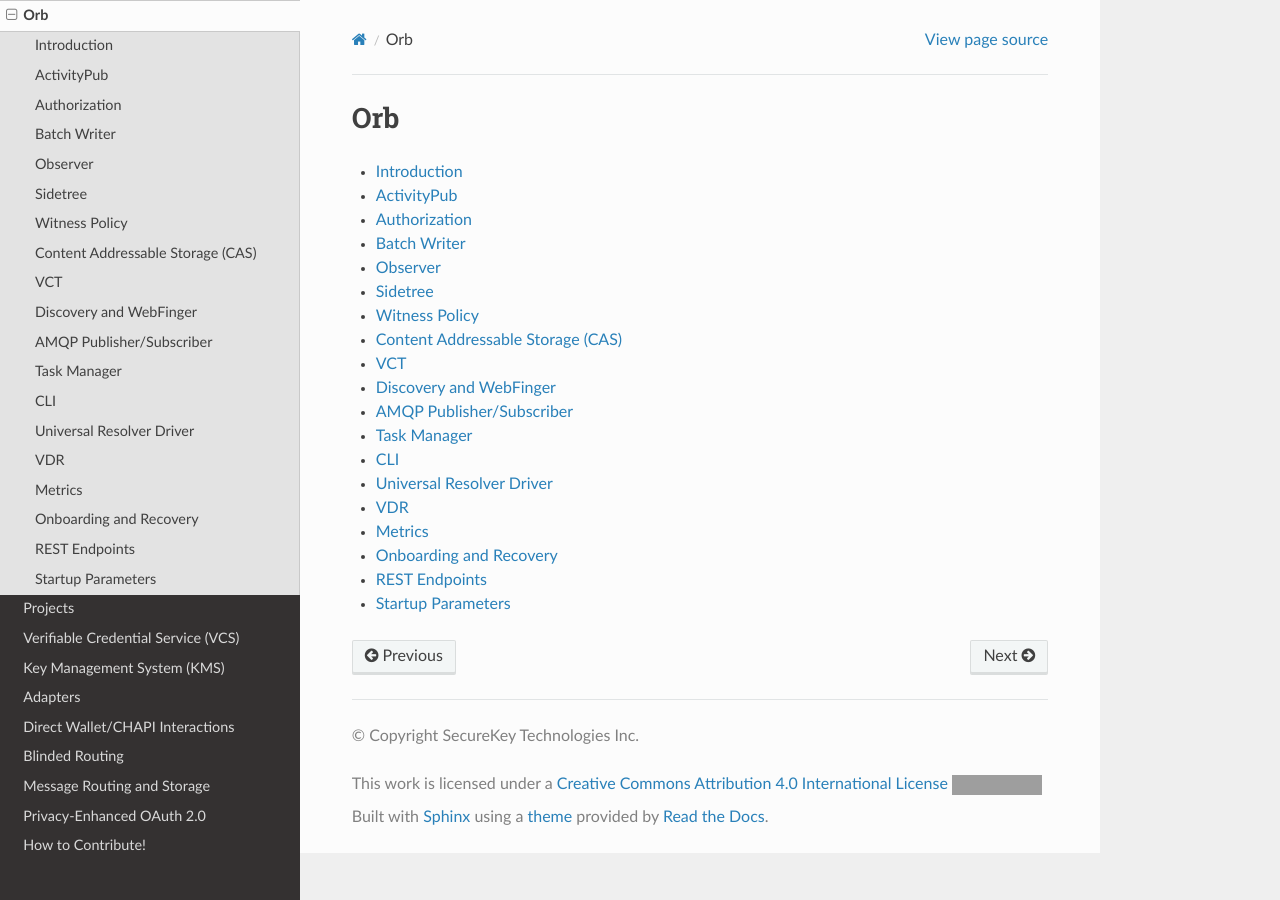
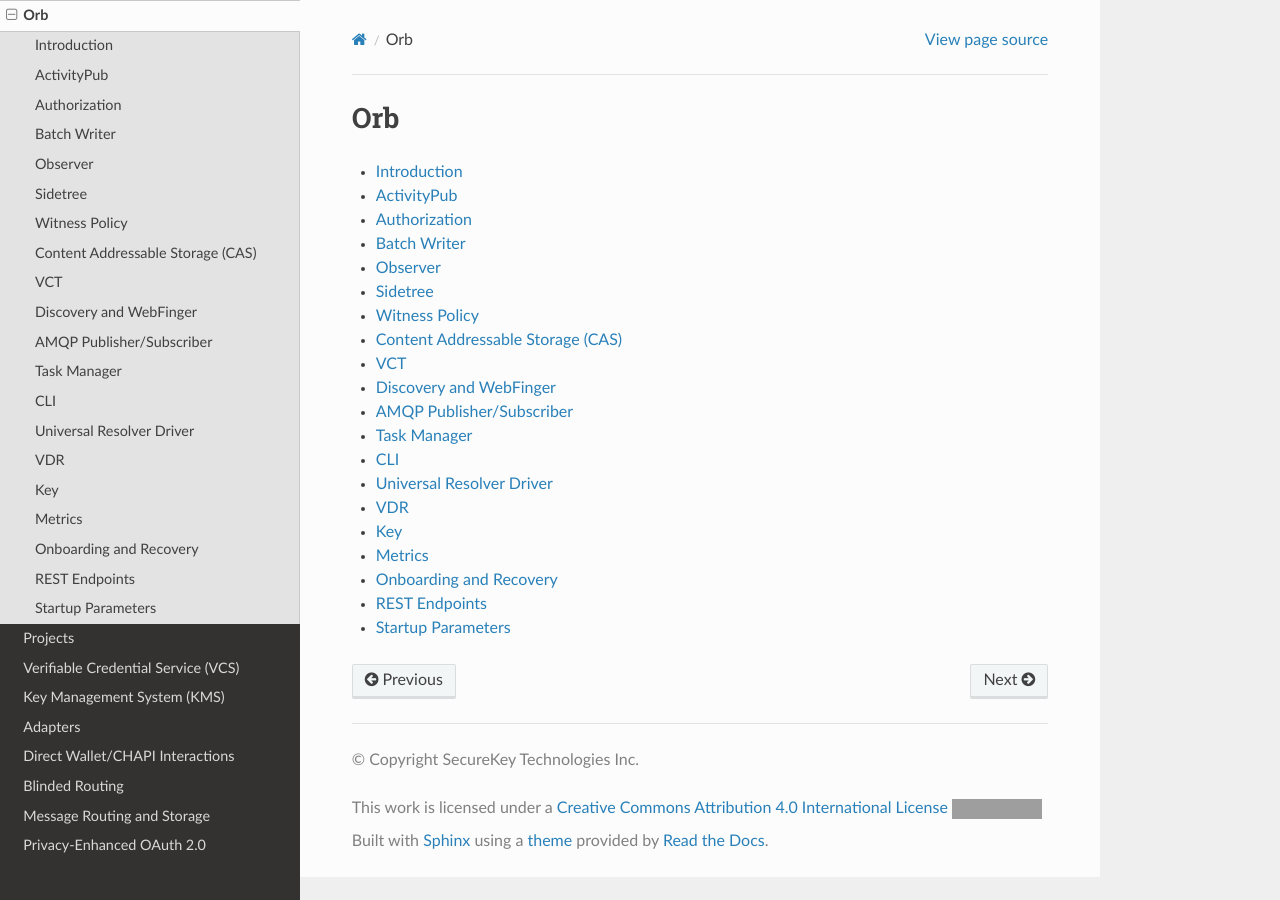
Before and after one commit to trustbloc/docs, a Sphinx documentation site: the page built from readthedocs/source/orb/index.rst, in a window 1280 px wide. Built offline with Sphinx 7.4.7 and the Read the Docs theme 2.0.0, drawn with Linux system fonts in a browser that asks for light colours; part of the change alters nothing that is shown; grey boxes are pictures that could not be loaded.

````diff
--- a/readthedocs/source/orb/index.rst
+++ b/readthedocs/source/orb/index.rst
@@ -19,6 +19,7 @@ Orb
    cli.md
    driver.md
    vdr.md
+   key.md
    metrics.md
    onboardrecover.md
    restendpoints/index.rst
--- /dev/null
+++ b/readthedocs/source/orb/key.md
@@ -0,0 +1,83 @@
+# Key
+Orb use one crypto key to do the following operations.
+
+- Sign http requests between orb servers.
+- Sign VC.
+
+## Creation
+There is two ways to create orb key.
+
+### Private key
+When Orb server start will import the private key and id into KMS sever.
+
+### Steps to create key
+- Create ed25519 private key.
+- Configure orb with value of ed25519 private key as base64.
+
+#### Example Orb Configuration
+```
+ORB_KMS_ENDPOINT=https://orb.kms
+ORB_PRIVATE_KEYS=orbkey1=9kRTh70Ut0MKPeHY3Gdv/pi8SACx6dFjaEiIHf7JDugPpXBnCHVvRbgdzYbWfCGsXdvh/Zct+AldKG4bExjHXg
+ORB_ACTIVE_KEY_ID=orbkey1
+```
+
+### KMS key id
+Key need to be created in KMS before orb server starting.
+
+#### Steps to create key
+- Create KMS keystore using KMS cli.
+- Create ed25519 key in KMS using KMS cli.
+- Configure orb with key id.
+
+#### Example Orb Configuration
+```
+ORB_KMS_STORE_ENDPOINT=https://orb.kms/keystore
+ORB_KEYS_ID=orbkey1
+ORB_ACTIVE_KEY_ID=orbkey1
+```
+
+## Storing
+The key will be managed and stored in KMS please refer to this doc for more details.
+
+## Rotation
+There is two ways to rotate orb key.
+
+### Private key
+When you need to rotate the key just add the new private key to orb configuration.
+
+#### Steps to rotate
+- Create new ed25519 private key.
+- Configure orb with new value of ed25519 private key as base64.
+- Change the active key id to new key id.
+
+#### Example Orb Configuration
+```
+ORB_KMS_ENDPOINT=https://orb.kms
+ORB_PRIVATE_KEYS=orbkey1=9kRTh70Ut0MKPeHY3Gdv/pi8SACx6dFjaEiIHf7JDugPpXBnCHVvRbgdzYbWfCGsXdvh/Zct+AldKG4bExjHXg,orbkey2=bwpFhQXFhhPQCkAt3fmj9t05hnuwVqiUkBjaXV9QBeisrjoFhUEcIzVOH6QoIXNptWZtOZNdEvlLAf6bZa8opg
+ORB_ACTIVE_KEY_ID=orbkey2
+```
+
+### KMS key id
+When you need to rotate the key just create new key in KMS and add key id to orb configuration.
+
+#### Steps to rotate
+- Create new ed25519 key in KMS using KMS cli.
+- Configure orb with key id.
+- Change the active key id to new key id.
+
+#### Example Orb Configuration
+```
+ORB_KMS_STORE_ENDPOINT=https://orb.kms/keystore
+ORB_KEYS_ID=orbkey1,orbkey2
+ORB_ACTIVE_KEY_ID=orbkey2
+```
+
+## Distribute
+The key will be managed and stored in KMS please refer to this doc for more details.
+
+### Impact of loss
+- Http signatures it's short-lived no impact of loss.
+- Can't verify VC signed before loss.
+
+### Impact of compromise
+- TBD
````
